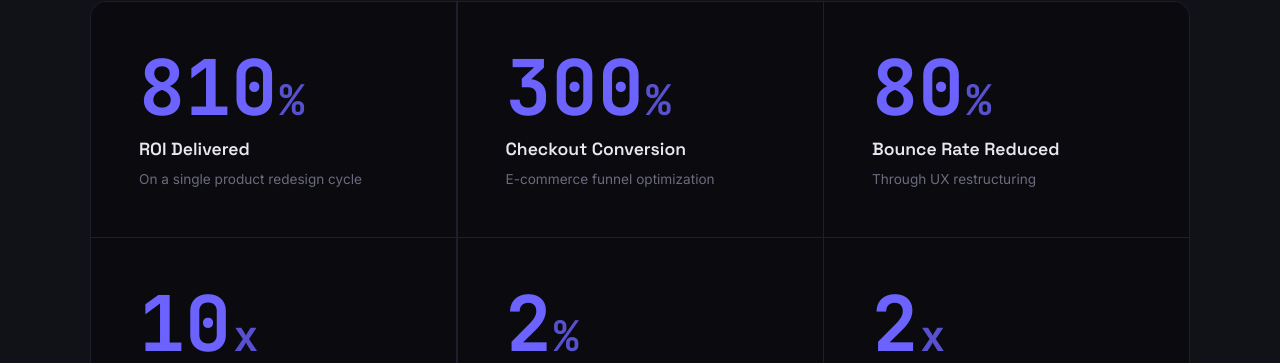
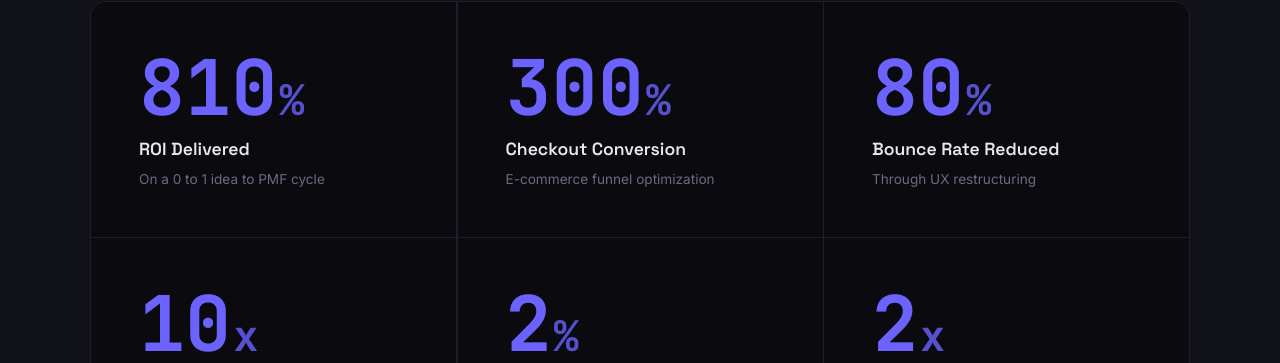
Before and after one commit to bysajaad/iamsajaad.github.io, a Jekyll site: the page built from index.html, in a window 1280 px wide and 900 px high, scrolled down 1937 px. Shown: the part 89-452 px from the top of the window. Built offline with Jekyll 4.4.1, drawn with Linux system fonts in a browser that asks for light colours.

Commit message:
title and impact related to zonerfit fixed

```diff
--- a/_config.yml
+++ b/_config.yml
@@ -1,4 +1,4 @@
-title: Sajad Roudbari
+title: Sajad Roudbari | Product × Design × Infrastructure.
 description: Head of Product Design & Strategy — 15 years turning complexity into clarity.
 url: "https://iamsajaad.github.io"
 baseurl: ""
--- a/_includes/impact.html
+++ b/_includes/impact.html
@@ -1,49 +1,95 @@
 <section class="impact" id="impact">
     <div class="impact__inner">
         <p class="section-label reveal">Impact</p>
-    <h2 class="section-title reveal" style="transition-delay: 0.1s">Numbers that<br>moved businesses.</h2>
+        <h2 class="section-title reveal" style="transition-delay: 0.1s">
+            Numbers that<br />moved businesses.
+        </h2>
         <div class="impact__grid">
-      <div class="stat-card reveal" data-target="810" data-suffix="%" style="transition-delay: 0.1s">
+            <div
+                class="stat-card reveal"
+                data-target="810"
+                data-suffix="%"
+                style="transition-delay: 0.1s"
+            >
                 <div class="stat-card__number">
-          <span class="counter">0</span><span class="stat-card__suffix">%</span>
+                    <span class="counter">0</span
+                    ><span class="stat-card__suffix">%</span>
                 </div>
                 <div class="stat-card__label">ROI Delivered</div>
-        <div class="stat-card__context">On a single product redesign cycle</div>
+                <div class="stat-card__context">
+                    On a 0 to 1 idea to PMF cycle
                 </div>
-      <div class="stat-card reveal" data-target="300" data-suffix="%" style="transition-delay: 0.2s">
+            </div>
+            <div
+                class="stat-card reveal"
+                data-target="300"
+                data-suffix="%"
+                style="transition-delay: 0.2s"
+            >
                 <div class="stat-card__number">
-          <span class="counter">0</span><span class="stat-card__suffix">%</span>
+                    <span class="counter">0</span
+                    ><span class="stat-card__suffix">%</span>
                 </div>
                 <div class="stat-card__label">Checkout Conversion</div>
-        <div class="stat-card__context">E-commerce funnel optimization</div>
+                <div class="stat-card__context">
+                    E-commerce funnel optimization
                 </div>
-      <div class="stat-card reveal" data-target="80" data-suffix="%" style="transition-delay: 0.3s">
+            </div>
+            <div
+                class="stat-card reveal"
+                data-target="80"
+                data-suffix="%"
+                style="transition-delay: 0.3s"
+            >
                 <div class="stat-card__number">
-          <span class="counter">0</span><span class="stat-card__suffix">%</span>
+                    <span class="counter">0</span
+                    ><span class="stat-card__suffix">%</span>
                 </div>
                 <div class="stat-card__label">Bounce Rate Reduced</div>
                 <div class="stat-card__context">Through UX restructuring</div>
             </div>
-      <div class="stat-card reveal" data-target="10" data-suffix="x" style="transition-delay: 0.4s">
+            <div
+                class="stat-card reveal"
+                data-target="10"
+                data-suffix="x"
+                style="transition-delay: 0.4s"
+            >
                 <div class="stat-card__number">
-          <span class="counter">0</span><span class="stat-card__suffix">x</span>
+                    <span class="counter">0</span
+                    ><span class="stat-card__suffix">x</span>
                 </div>
                 <div class="stat-card__label">Business Growth</div>
                 <div class="stat-card__context">Product-led expansion</div>
             </div>
-      <div class="stat-card reveal" data-target="2" data-suffix="%" style="transition-delay: 0.5s">
+            <div
+                class="stat-card reveal"
+                data-target="2"
+                data-suffix="%"
+                style="transition-delay: 0.5s"
+            >
                 <div class="stat-card__number">
-          <span class="counter">0</span><span class="stat-card__suffix">%</span>
+                    <span class="counter">0</span
+                    ><span class="stat-card__suffix">%</span>
                 </div>
                 <div class="stat-card__label">Highway Toll Market</div>
-        <div class="stat-card__context">Of all Iranian transactions captured</div>
+                <div class="stat-card__context">
+                    Of all Iranian transactions captured
                 </div>
-      <div class="stat-card reveal" data-target="2" data-suffix="x" style="transition-delay: 0.6s">
+            </div>
+            <div
+                class="stat-card reveal"
+                data-target="2"
+                data-suffix="x"
+                style="transition-delay: 0.6s"
+            >
                 <div class="stat-card__number">
-          <span class="counter">0</span><span class="stat-card__suffix">x</span>
+                    <span class="counter">0</span
+                    ><span class="stat-card__suffix">x</span>
                 </div>
                 <div class="stat-card__label">Driver Acceptance</div>
-        <div class="stat-card__context">Logistics platform improvement</div>
+                <div class="stat-card__context">
+                    Logistics platform improvement
+                </div>
             </div>
         </div>
     </div>
```
Lines whose indentation alone changed are shown as unchanged.
